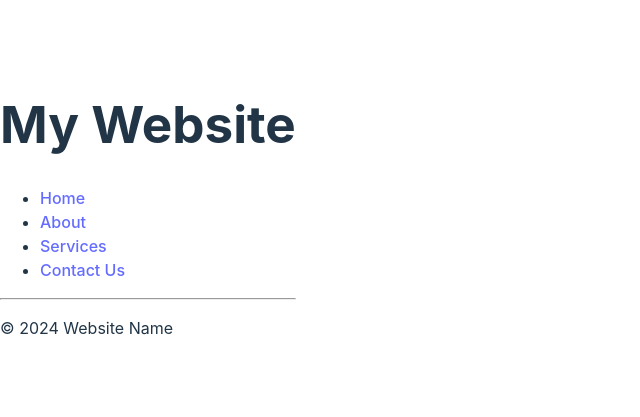
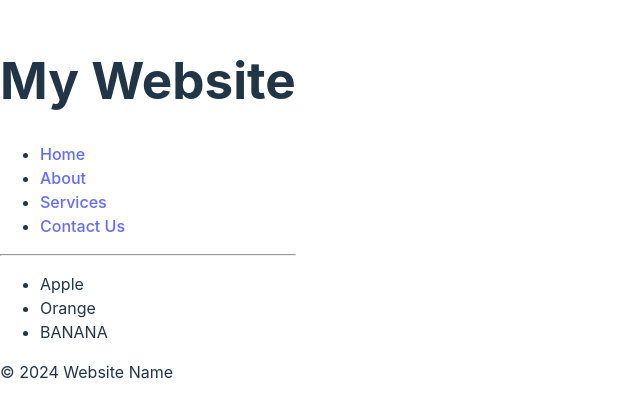
Before and after one commit to blitzster/ReactJs, a React (Vite) app: page / in a window 1280 px wide. Shown: the part 191-608 px from the top of the page, without its empty margins (0-640 px from the left). Built offline with nearby package versions, Linux system fonts and the light colour scheme.

Commit message:
added food.jsx

```diff
--- a/src/App.jsx
+++ b/src/App.jsx
@@ -1,10 +1,12 @@
 import Header from './Header.jsx'
 import Footer from './Footer.jsx'
+import Food from './Food.jsx'
 
 function App() {
   return (
     <>
       <Header></Header>
+      <Food></Food>
       <Footer></Footer>
     </>
   );
--- /dev/null
+++ b/src/Food.jsx
@@ -0,0 +1,14 @@
+function Food() {
+    const food1 = "Orange";
+    const food2 = "Banana";
+
+    return (
+        <ul>
+            <li>Apple</li>
+            <li>{food1}</li>
+            <li>{food2.toUpperCase()}</li>
+        </ul>
+    );
+}
+
+export default Food
```
